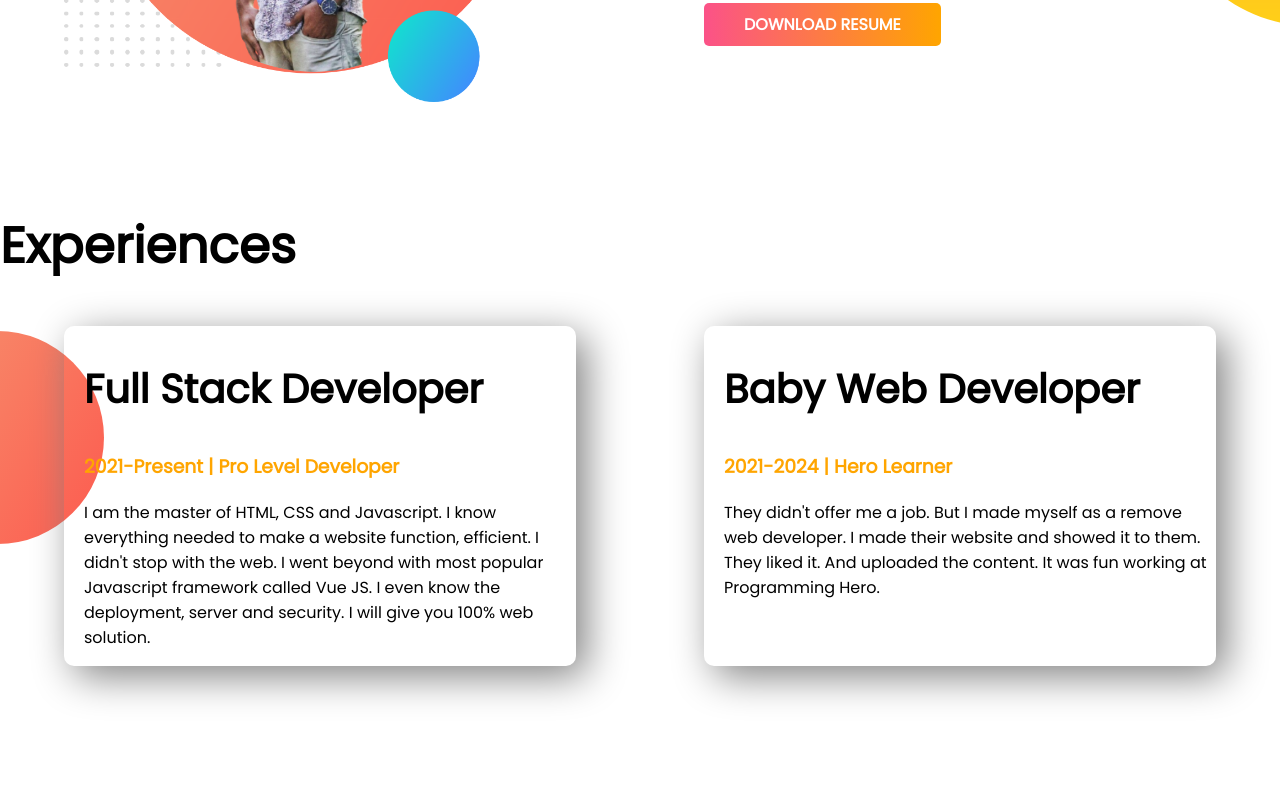
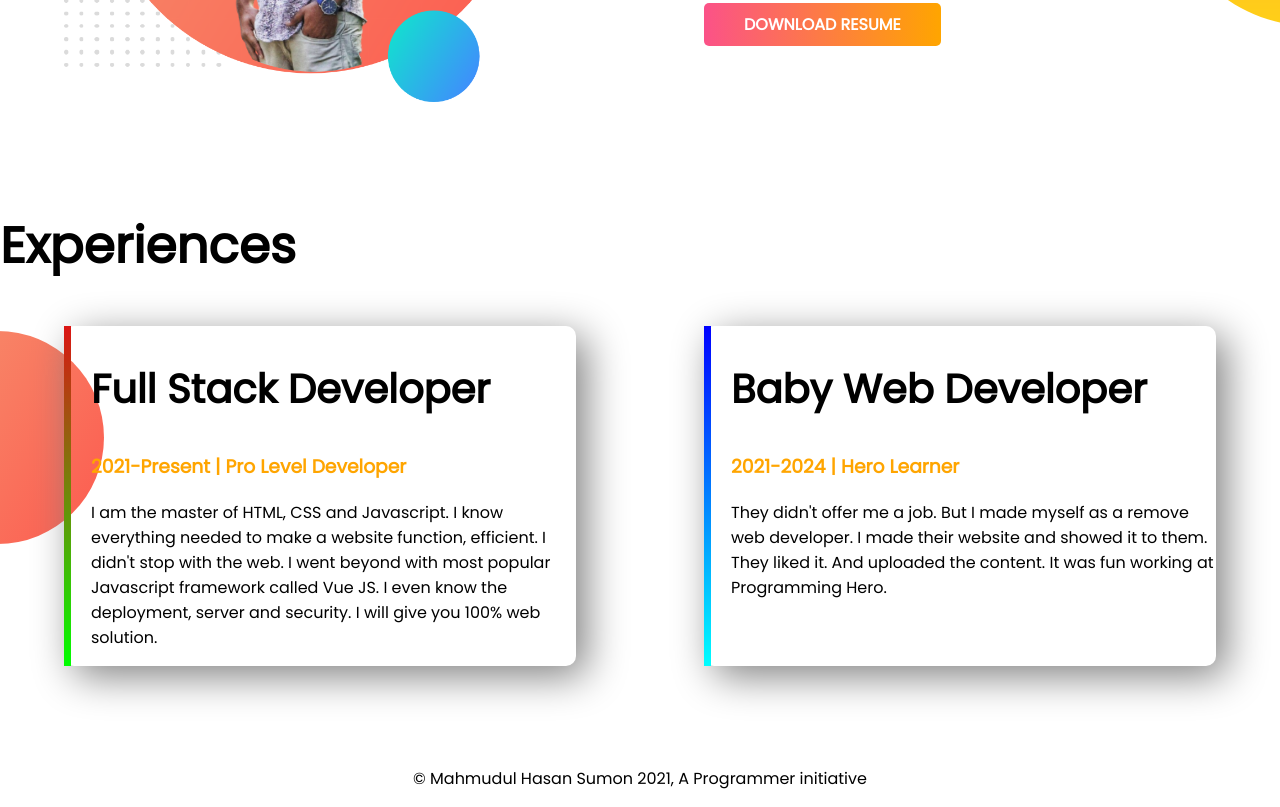
Before and after one commit to mhsumon38/developer-portfolio, a plain HTML site: page index.html in a window 1280 px wide. Shown: the part 905-1712 px from the top of the page. Before the commit the page ends 1671 px from the top, so only its background shows below. Drawn offline with Linux system fonts and the light colour scheme.

Commit message:
footer added

```diff
--- a/index.html
+++ b/index.html
@@ -41,19 +41,23 @@
     <section id="experience">
         <h1>Experiences</h1>
         <div class="felxible-container">
-            <div class="experience-item">
+            <div id="fullstack-dev-experience" class="experience-item">
                 <h2>Full Stack Developer</h2>
                 <h3 class="orange-color">2021-Present | Pro Level Developer</h3>
                 <p>I am the master of HTML, CSS and Javascript. I know everything needed to make a website function, efficient. I didn't stop with the web. I went beyond with most popular Javascript framework called Vue JS. I even know the deployment, server
                     and security. I will give you 100% web solution.</p>
             </div>
-            <div class="experience-item">
+            <div id="web-dev-experience" class="experience-item">
                 <h2>Baby Web Developer</h2>
                 <h3 class="orange-color">2021-2024 | Hero Learner</h3>
                 <p>They didn't offer me a job. But I made myself as a remove web developer. I made their website and showed it to them. They liked it. And uploaded the content. It was fun working at Programming Hero.</p>
             </div>
         </div>
     </section>
+
+    <footer>
+        <p>© Mahmudul Hasan Sumon 2021, A Programmer initiative</p>
+    </footer>
 </body>
 
 </html>
--- a/style.css
+++ b/style.css
@@ -64,3 +64,19 @@ h2 {
     background-repeat: no-repeat;
     background-position: left;
 }
+
+#web-dev-experience {
+    border-left: 7px solid;
+    border-image: linear-gradient( blue, cyan);
+    border-image-slice: 1;
+}
+
+#fullstack-dev-experience {
+    border-left: 7px solid;
+    border-image: linear-gradient( rgb(220, 20, 20), lime);
+    border-image-slice: 1;
+}
+
+footer p {
+    text-align: center;
+}
```
